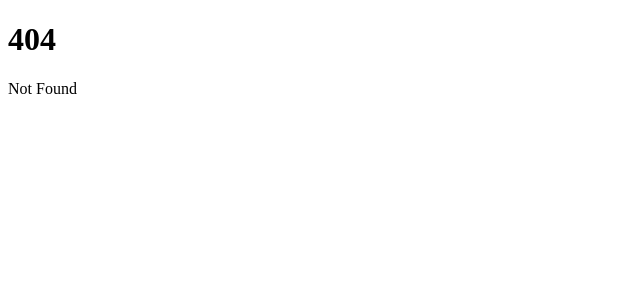
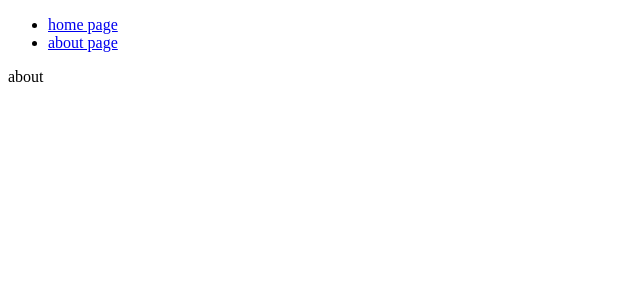
Before and after one commit to teemingc/vercel-skew-protection, a SvelteKit app: page /about in a window 1280 px wide. Before the commit this address had no page. Shown: the top 300 px of the page, without its empty margins (0-640 px from the left). Built offline with nearby package versions, Linux system fonts and the light colour scheme.

Commit message:
big brain or big fail

```diff
--- a/src/routes/+layout.svelte
+++ b/src/routes/+layout.svelte
@@ -8,4 +8,9 @@
 	<link rel="icon" href={favicon} />
 </svelte:head>
 
+<ul>
+	<li><a href="/">home page</a></li>
+	<li><a href="/about">about page</a></li>
+</ul>
+
 {@render children?.()}
--- /dev/null
+++ b/src/routes/about/+page.svelte
@@ -0,0 +1 @@
+<p>about</p>
```
Also changed, not shown: src/service-worker.ts (added), 2 other files (tests, documents, lock files or other folders).
